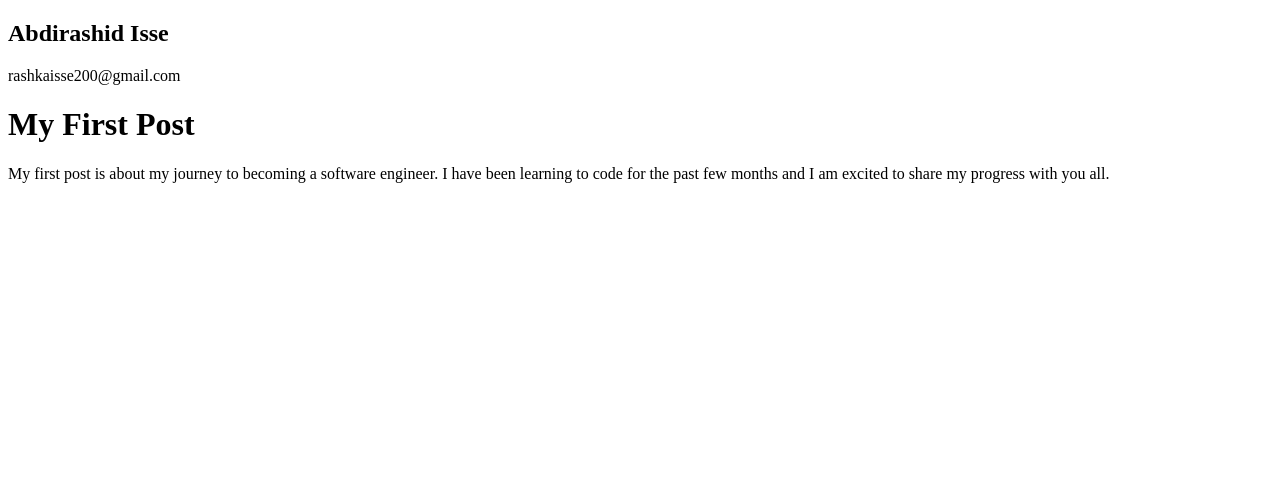
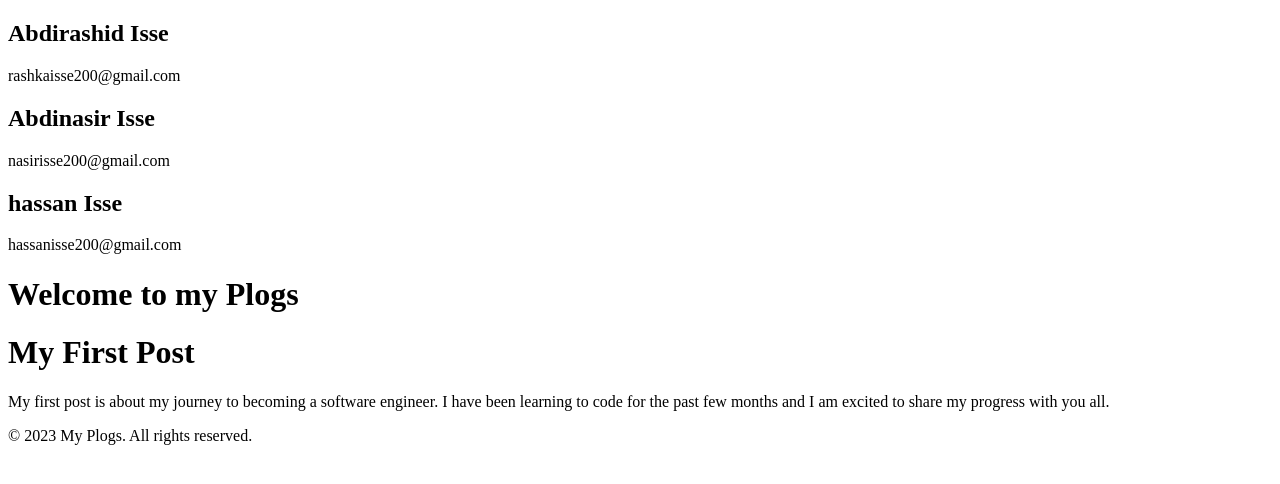
Before and after one commit to KhalidIsse/GettingstartedReact, a React (Vite) app: page / in a window 1280 px wide. Shown: the top 484 px of the page. Built offline with nearby package versions, Linux system fonts and the light colour scheme.

Commit message:
modified UserCard component with props

```diff
--- a/src/App.jsx
+++ b/src/App.jsx
@@ -1,12 +1,20 @@
 import UserCard from './UserCard'
-import { Post } from './Post'
+import Blog from './Blog'
 
 // function App(){
 const App = () => {
   return (
     <>
-    < UserCard />
-    <Post />
+      < UserCard
+        name="Abdirashid Isse"
+        email="rashkaisse200@gmail.com" />
+      < UserCard
+        name="Abdinasir Isse"
+        email="nasirisse200@gmail.com" />
+      < UserCard
+        name="hassan Isse"
+        email="hassanisse200@gmail.com" />
+      <Blog />
     </>
   )
 
--- a/src/Header.jsx
+++ b/src/Header.jsx
@@ -1,4 +1,4 @@
-export const header = () => {
+export const Header = () => {
     return (
         <div>
             <h1>Welcome to my Plogs</h1>
--- a/src/UserCard.jsx
+++ b/src/UserCard.jsx
@@ -1,8 +1,8 @@
-const UserCard = () => {
+const UserCard = ({name, email}) => {
     return (
         <div>
-            <h2>Abdirashid Isse</h2>
-            <p>rashkaisse200@gmail.com</p>
+            <h2>{name}</h2>
+            <p>{email}</p>
         </div>
     )
 }
```
